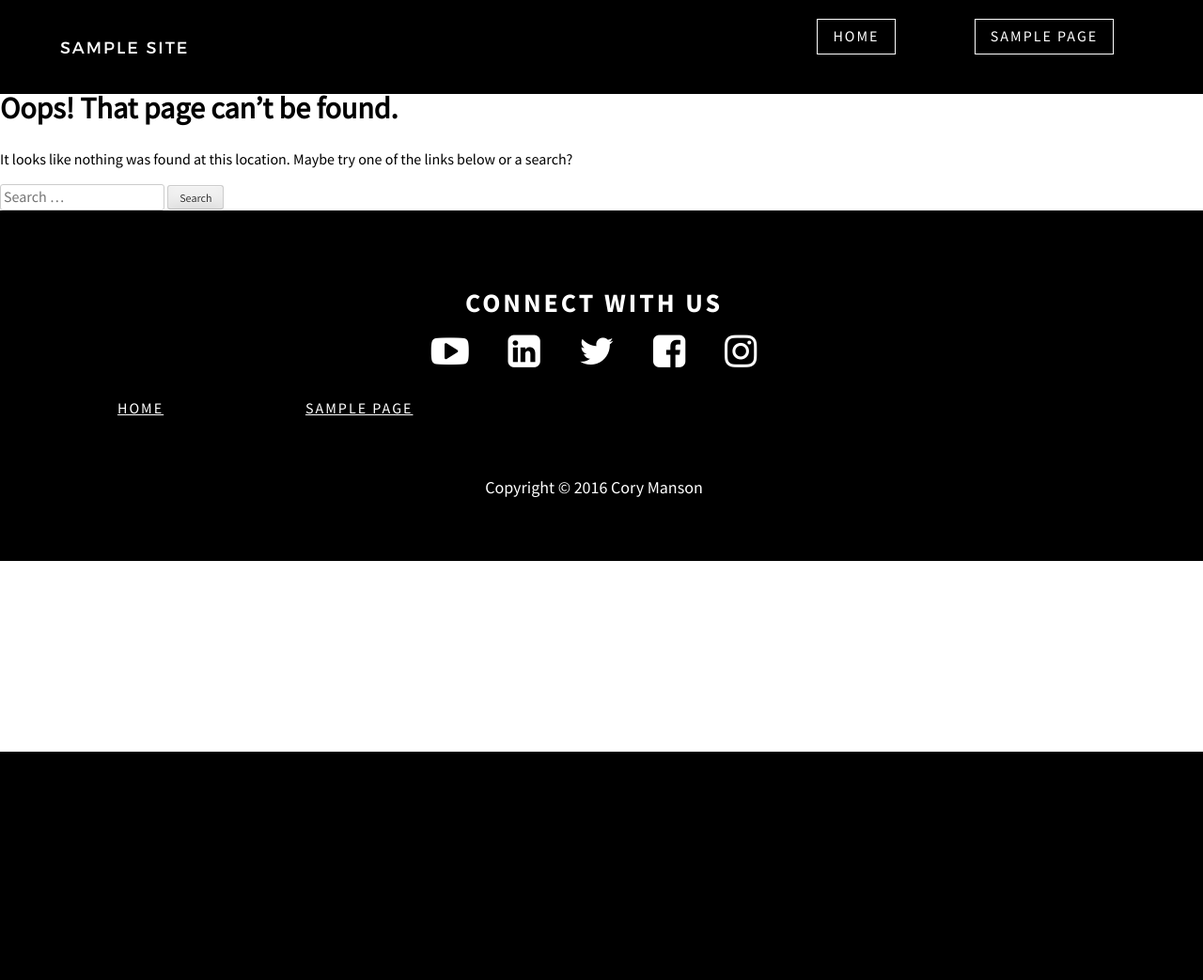
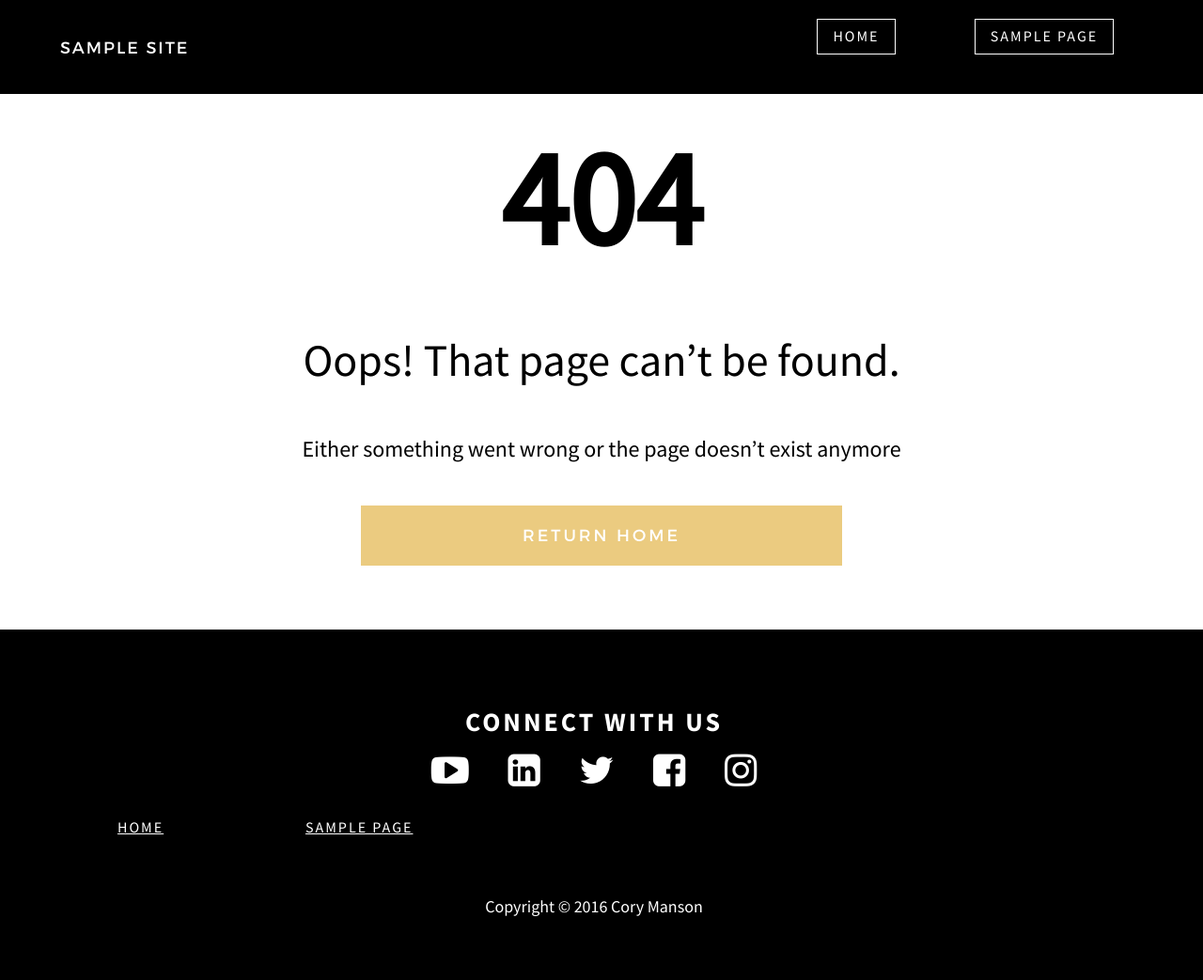
Before and after one commit to janekim0730/giving-back-is-sexy, a WordPress theme: template themes/givingbackissexy/404.php in a window 1280 px wide. Shown: the whole page at 94% size. Before the commit the page ends 800 px from the top, so only its background shows below. Run offline with PHP 8.4 and a stand-in for WordPress, Linux system fonts and the light colour scheme; the site name, menu and one post (Sample post) are stand-ins, and other content is empty; style sheets or scripts are compiled from the project's sources; some libraries are stand-ins or nearby versions.

Commit message:
404 page is added

```diff
--- a/themes/givingbackissexy/404.php
+++ b/themes/givingbackissexy/404.php
@@ -13,48 +13,10 @@ get_header(); ?>
 		<main id="main" class="site-main" role="main">
 
 			<section class="error-404 not-found">
-				<header class="page-header">
-					<h1 class="page-title"><?php esc_html_e( 'Oops! That page can&rsquo;t be found.', 'givingbackissexy' ); ?></h1>
-				</header><!-- .page-header -->
-
-				<div class="page-content">
-					<p><?php esc_html_e( 'It looks like nothing was found at this location. Maybe try one of the links below or a search?', 'givingbackissexy' ); ?></p>
-
-					<?php
-						get_search_form();
-
-						the_widget( 'WP_Widget_Recent_Posts' );
-
-						// Only show the widget if site has multiple categories.
-						if ( givingbackissexy_categorized_blog() ) :
-					?>
-
-					<div class="widget widget_categories">
-						<h2 class="widget-title"><?php esc_html_e( 'Most Used Categories', 'givingbackissexy' ); ?></h2>
-						<ul>
-						<?php
-							wp_list_categories( array(
-								'orderby'    => 'count',
-								'order'      => 'DESC',
-								'show_count' => 1,
-								'title_li'   => '',
-								'number'     => 10,
-							) );
-						?>
-						</ul>
-					</div><!-- .widget -->
-
-					<?php
-						endif;
-
-						/* translators: %1$s: smiley */
-						$archive_content = '<p>' . sprintf( esc_html__( 'Try looking in the monthly archives. %1$s', 'givingbackissexy' ), convert_smilies( ':)' ) ) . '</p>';
-						the_widget( 'WP_Widget_Archives', 'dropdown=1', "after_title=</h2>$archive_content" );
-
-						the_widget( 'WP_Widget_Tag_Cloud' );
-					?>
-
-				</div><!-- .page-content -->
+					<h1 class="page-title">404</h1>
+					<p class="error-title"><?php esc_html_e( 'Oops! That page can&rsquo;t be found.', 'givingbackissexy' ); ?></p>
+					<p class="error-content">Either something went wrong or the page doesn’t exist anymore</p>
+					<a class="return-home" href="<?php echo get_home_url(); ?>">Return Home</a>
 			</section><!-- .error-404 -->
 
 		</main><!-- #main -->
--- a/themes/givingbackissexy/sass/_404.scss
+++ b/themes/givingbackissexy/sass/_404.scss
@@ -1,3 +1,27 @@
 /*----------------------------
   GBIS: 404 Error Page
 -----------------------------*/
+
+.error-404{
+  text-align: center;
+  padding-top: 3rem;
+  padding-bottom: 3rem;
+
+  .page-title{
+    font-size: 144px;
+    margin-top: 0;
+    margin-bottom: 0;
+  }
+
+  .error-title{
+    font-size: 48px;
+  }
+
+  .error-content{
+    font-size: 24px;
+  }
+
+  .return-home{
+    @include color-button;
+  }
+}
```
